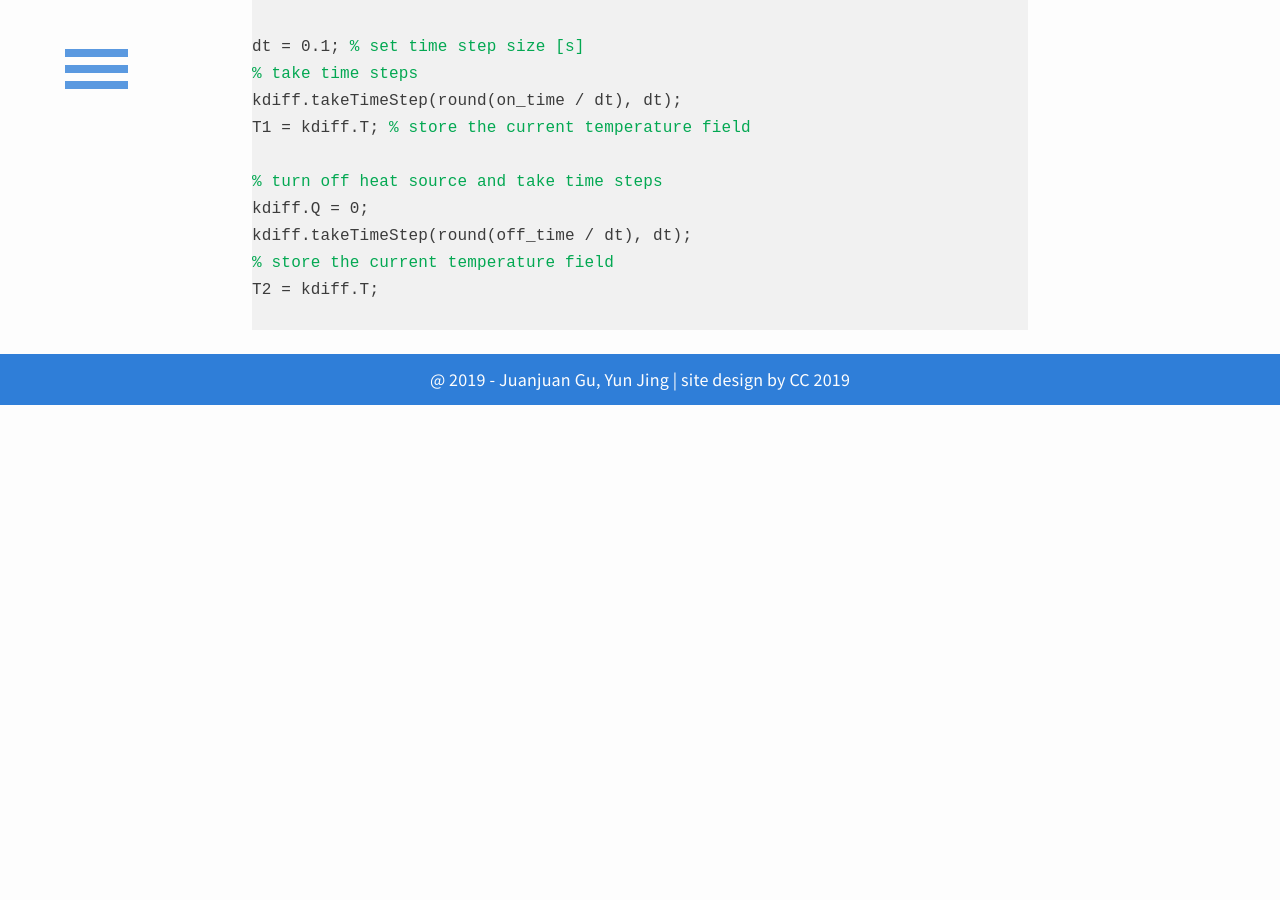
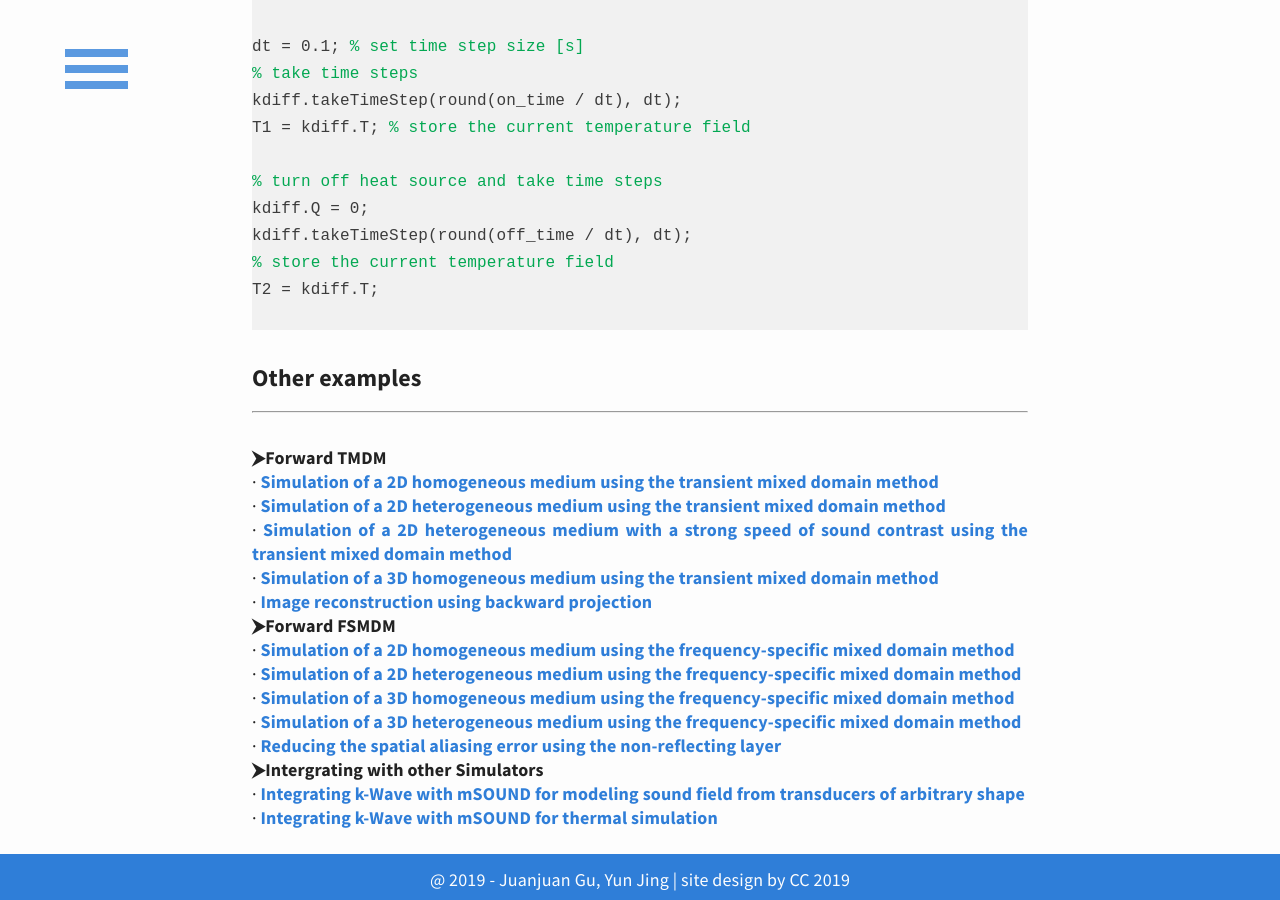
Before and after one commit to m-SOUND/mSOUND, a Jekyll site: the page built from _posts/2019-07-21-combine-k-Wave-diffusion.html, in a window 1280 px wide and 900 px high, scrolled down 1424 px. Built offline with Jekyll 4.4.1, drawn with Linux system fonts in a browser that asks for light colours; before the commit the page ends 1829 px from its top, so only the background shows below that; some of the changed text lies outside the part shown.

Commit message:
Update 2019-07-21-combine-k-Wave-diffusion.html

```diff
--- a/_posts/2019-07-21-combine-k-Wave-diffusion.html
+++ b/_posts/2019-07-21-combine-k-Wave-diffusion.html
@@ -17,9 +17,10 @@
 <p>
 The acoustic simulation in this example is shown in <a href="https://m-sound.github.io/mSOUND/FSMDM_2D_homogeneous">
 Simulation of a 2D homogeneous medium using the frequency-specific mixed domain method</a>.
-Now we need to extract the pressure amplitdue from the acoustic simulation.
-<span style="background-color:#f1f1f1">P_fundamental</span> is the outpur from the function
-<a href="/mSOUND/function.html#Forward2D_fund">Forward2D_fund</a>. The output pressure
+Now we need to extract the pressure amplitdue from the acoustic simulation result
+<span style="background-color:#f1f1f1">P_fundamental</span>
+(<span style="background-color:#f1f1f1">P_fundamental</span> is the output from the function
+<a href="/mSOUND/function.html#Forward2D_fund">Forward2D_fund</a>). The output pressure
 <span style="background-color:#f1f1f1">P_fundamental</span> includes the values at the source plane. In the thermal simulation,
 the pressure at the source plane will be excluded.
 <pre> <code>
@@ -65,3 +66,42 @@
 T2 = kdiff.T;
 </code>  </pre>
 </p>
+
+
+
+
+<h6>Other examples</h6>
+<hr>
+<p>
+<br> <h7 style='font-weight:bold;'>&#11166;Forward TMDM</h7>
+<br>&middot;<a href="https://m-sound.github.io/mSOUND/TMDM_2D_homogeneous">
+    Simulation of a 2D homogeneous medium using the transient mixed domain method</a>
+<br>&middot;<a href="https://m-sound.github.io/mSOUND/TMDM_2D_heterogeneous">
+    Simulation of a 2D heterogeneous medium using the transient mixed domain method</a>
+<br>&middot;<a href="https://m-sound.github.io/mSOUND/TMDM-2D-strong-speed-of-sound-contrast">
+    Simulation of a 2D heterogeneous medium with a strong speed of sound contrast using the transient mixed domain method</a>
+<br>&middot;<a href="https://m-sound.github.io/mSOUND/TMDM_3D_homogeneous">
+    Simulation of a 3D homogeneous medium using the transient mixed domain method</a>
+<br>&middot;<a href="https://m-sound.github.io/mSOUND/Backward_TMDM">
+    Image reconstruction using backward projection</a>
+
+
+<br><h7 style='font-weight:bold;'>&#11166;Forward FSMDM</h7>
+<br>&middot;<a href="https://m-sound.github.io/mSOUND/FSMDM_2D_homogeneous">
+    Simulation of a 2D homogeneous medium using the frequency-specific mixed domain method</a>
+<br>&middot;<a href="https://m-sound.github.io/mSOUND/FSMDM_2D_heterogeneous">
+    Simulation of a 2D heterogeneous medium using the frequency-specific mixed domain method</a>
+<br>&middot;<a href="https://m-sound.github.io/mSOUND/FSMDM_3D_homogeneous">
+    Simulation of a 3D homogeneous medium using the frequency-specific mixed domain method</a>
+<br>&middot;<a href="https://m-sound.github.io/mSOUND/FSMDM-3D_heterogeneous">
+    Simulation of a 3D heterogeneous medium using the frequency-specific mixed domain method</a>
+ <br>&middot;<a href="https://m-sound.github.io/mSOUND/2D_absorption">
+    Reducing the spatial aliasing error using the non-reflecting layer</a>
+
+
+ <br><h7 style='font-weight:bold;'>&#11166;Intergrating with other Simulators</h7>
+ <br>&middot;<a href="https://m-sound.github.io/mSOUND/combine-k-Wave-TMDM">
+    Integrating k-Wave with mSOUND for modeling sound field from transducers of arbitrary shape</a>
+ <br>&middot;<a href="https://m-sound.github.io/mSOUND/combine-k-Wave-diffusion">
+    Integrating k-Wave with mSOUND for thermal simulation</a>
+</p>
```
